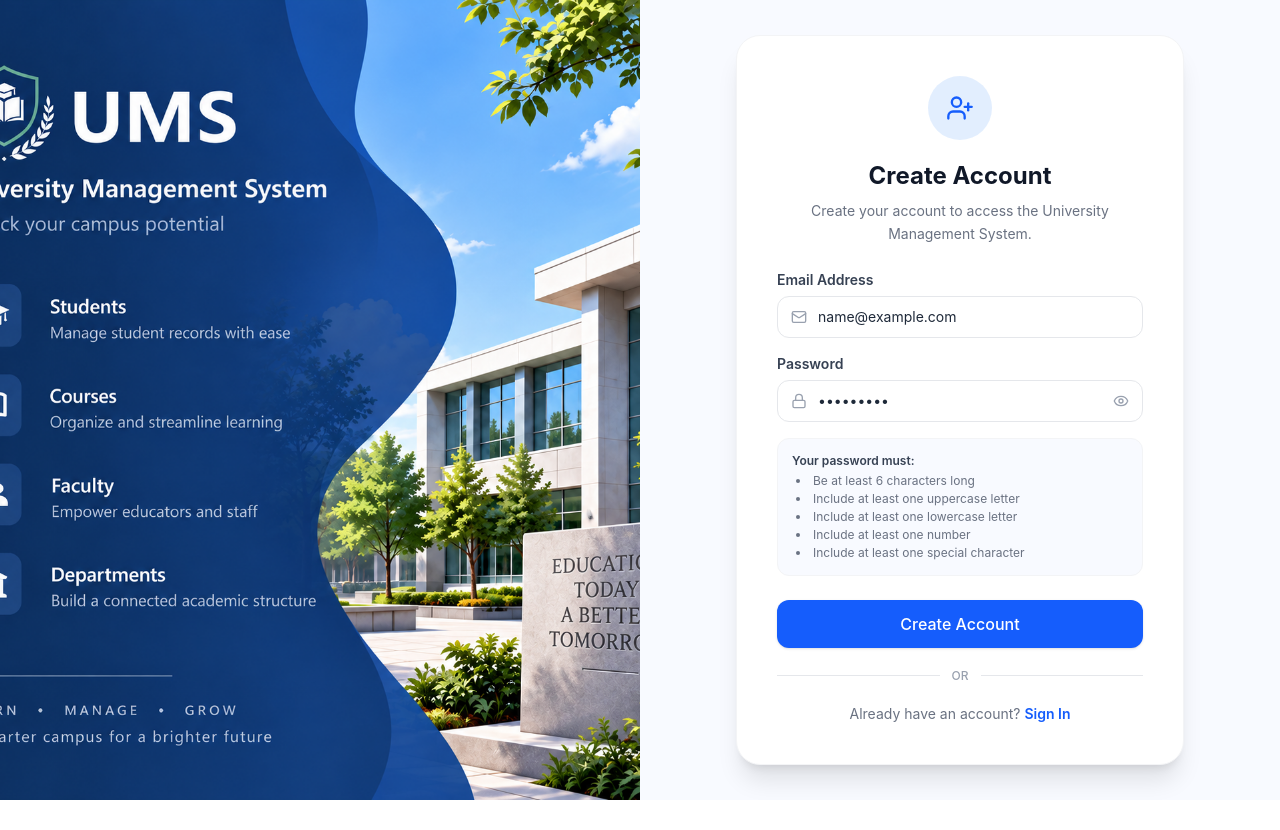
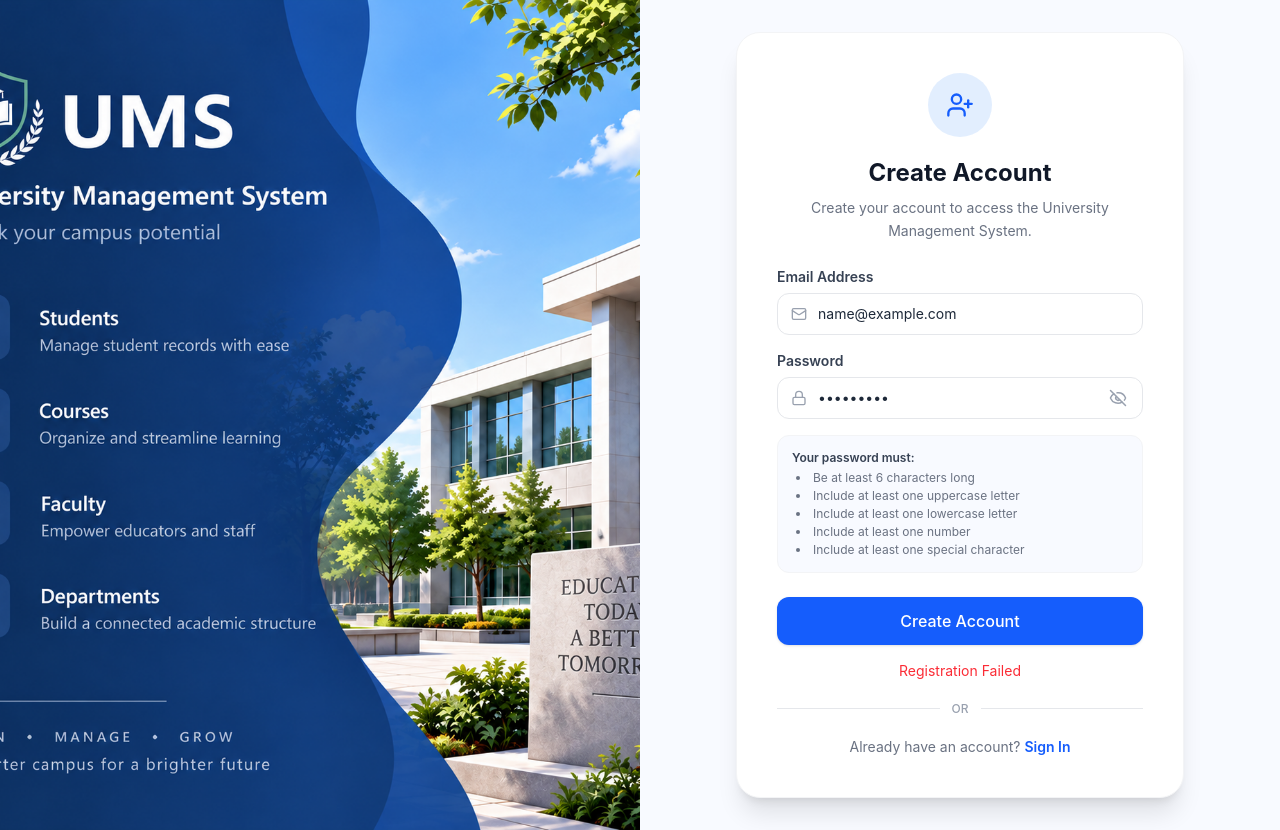
Before and after one commit to UmarSaddique91/University_Management_System, a React (Vite) app in the folder FrontEnd/UniversityManagementSystem/: page /signUp in a window 1280 px wide. Both pictures are taken after typing "name@example.com", "Sample123" into the empty fields and a click on the button "Create Account". Before the commit the page ends 800 px from the top, so only its background shows below. Built offline with nearby package versions, Linux system fonts and the light colour scheme; no server answers.

Commit message:
feat: Registration Module Done

```diff
--- a/FrontEnd/UniversityManagementSystem/src/pages/Auth/SignUp.jsx
+++ b/FrontEnd/UniversityManagementSystem/src/pages/Auth/SignUp.jsx
@@ -1,14 +1,53 @@
 import React from 'react';
 import LoginImg from '../../assets/LoginImg.png';
 import { useNavigate } from 'react-router-dom';
-import { UserPlus, Mail, Lock, Eye } from 'lucide-react';
+import { UserPlus, Mail, Lock, Eye, EyeOff } from 'lucide-react';
 import { useState } from 'react';
+import axios from 'axios';
 
 const SignUp = () => {
   const navigate = useNavigate();
 
+  //State
+  const [showPassword, setShowPassword] = useState(false);
+  const [email, setEmail] = useState('');
+  const [password, setPassword] = useState('');
+  const [message, setMessage] = useState('');
+  const [isError, setIsError] = useState(false);
 
-  const [showPassword,setShowPassword]= useState(false);
+
+  //Handle Signup
+
+  const handleSignup = async (e) => {
+    e.preventDefault();
+
+    try {
+      const response = await axios.post(
+
+        "https://localhost:7272/api/auth/register",
+        {
+          email: email,
+          password: password
+        }
+
+
+
+      );
+
+      setMessage(response.data.message)
+
+      setIsError(false)
+
+      setTimeout(() => {
+        navigate("/")
+      }, 2000)
+
+    } catch (error) {
+      setMessage("Registration Failed", error)
+      setIsError(true)
+
+    }
+  }
 
   return (
     <div className="w-full min-h-screen bg-white flex">
@@ -40,7 +79,7 @@ const SignUp = () => {
           </p>
 
           {/* Form */}
-          <form onSubmit={(e) => e.preventDefault()} className="space-y-4">
+          <form onSubmit={handleSignup} className="space-y-4">
 
             {/* Email Address */}
             <div>
@@ -51,6 +90,8 @@ const SignUp = () => {
                 <Mail className="absolute left-3.5 w-4 h-4 text-gray-400 pointer-events-none" />
                 <input
                   type="email"
+                  value={email}
+                  onChange={(e) => setEmail(e.target.value)}
                   id="email"
                   placeholder="Enter your email"
                   className="w-full pl-10 pr-4 py-2.5 bg-white border border-gray-200 rounded-xl text-sm text-gray-800 placeholder-gray-400 focus:outline-none focus:border-blue-500 focus:ring-1 focus:ring-blue-500 transition-colors"
@@ -66,12 +107,20 @@ const SignUp = () => {
               <div className="relative flex items-center">
                 <Lock className="absolute left-3.5 w-4 h-4 text-gray-400 pointer-events-none" />
                 <input
-                  type="password"
+                  type={showPassword ? "text" : "password"}
+                  value={password}
+                  onChange={(e) => setPassword(e.target.value)}
                   id="password"
                   placeholder="Create password"
                   className="w-full pl-10 pr-10 py-2.5 bg-white border border-gray-200 rounded-xl text-sm text-gray-800 placeholder-gray-400 focus:outline-none focus:border-blue-500 focus:ring-1 focus:ring-blue-500 transition-colors"
                 />
-                <Eye className="absolute right-3.5 w-4 h-4 text-gray-400 cursor-pointer hover:text-gray-600" />
+                <button
+                  type="button"
+                  onClick={() => setShowPassword(!showPassword)}
+                  className="absolute right-4 top-1/2 -translate-y-1/2 text-gray-400 cursor-pointer"
+                >
+                  {showPassword ? <Eye size={18} /> : <EyeOff size={18} />}
+                </button>
               </div>
             </div>
 
@@ -96,6 +145,16 @@ const SignUp = () => {
                 Create Account
               </button>
             </div>
+
+            {message && (
+
+              <p
+                className={`text-sm text-center mt-3 ${isError ? "text-red-500" : "text-green-600"
+                  }`}
+              >
+                {message}
+              </p>
+            )}
 
           </form>
 
```
